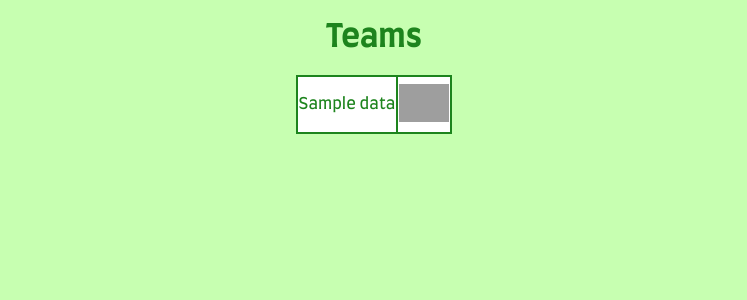
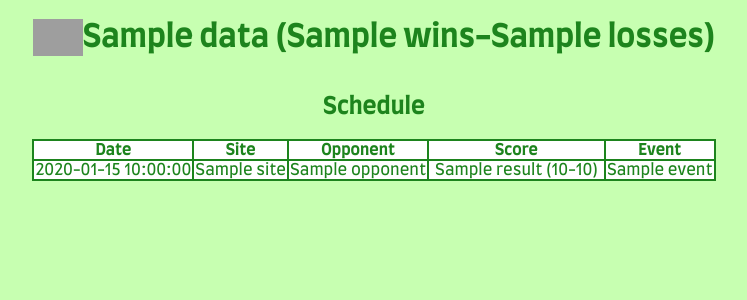
Before and after one commit to wesleyfletcher/leyflet, a Flask app: template templates/pages/teams.html in a window 1280 px wide. Shown: the part 100-400 px from the top of the page, without its empty margins (266-1013 px from the left). Run offline with Flask 3, Linux system fonts and the light colour scheme; the template is opened without the code that fills it: most values are stand-ins (such as "Sample title", 1, 10 or a date in 2020); grey boxes are pictures that could not be loaded.

Commit message:
Added schedule page and reoriented /team urls

```diff
--- a/app.py
+++ b/app.py
@@ -8,10 +8,17 @@ def home():
     return render_template('pages/home.html')
 
 @app.route('/teams/')
-def teams():
-    code = request.args.get('team')
+def teams_list():
+    data = endpoint.teams_list()
 
-    data = endpoint.teams(code)
+    return render_template('pages/teams_list.html', data=data)
+
+@app.route('/teams/<code>')
+def teams(code):
+    season = request.args.get('season')
+    season = int(season) if season else 2025
+
+    data = endpoint.teams(code, season)
 
     return render_template('pages/teams.html', data=data)
 
--- a/database.py
+++ b/database.py
@@ -49,8 +49,6 @@ class database:
 
                 qry = qry.replace(blk[start:end+1], str(kwargs[blk[start+1:end]]))
 
-        print(qry)
-
         sql_file.close()
 
         return self.query(qry)
--- /dev/null
+++ b/static/sql/game_log.sql
@@ -0,0 +1,34 @@
+
+SELECT
+    id, game_date,
+    CASE WHEN neutral THEN 'N' ELSE 'H' END AS site,
+    away_team AS opponent,
+    home_score AS team_score,
+    away_score AS oppt_score,
+    overtimes,
+    event
+
+FROM game
+JOIN complete
+USING (id)
+WHERE home_team = '{name}'
+AND season = {season}
+
+UNION
+
+SELECT
+    id, game_date,
+    CASE WHEN neutral THEN 'N' ELSE 'A' END AS site,
+    home_team AS opponent,
+    away_score AS team_score,
+    home_score AS oppt_score,
+    overtimes,
+    event
+
+FROM game
+JOIN complete
+USING (id)
+WHERE away_team = '{name}'
+AND season = {season}
+
+ORDER BY game_date ASC;
--- a/templates/pages/teams.html
+++ b/templates/pages/teams.html
@@ -1,30 +1,29 @@
 {% extends 'base.html' %}
 {% block content %}
 
-<h1>Teams</h1>
+<div style="display: flex; flex-direction: row; align-items: center;">
+    <img src="/static/logos/{{ data.code }}.png" style="width: 50px; height: 50px; object-fit: contain;">
+    <h1>{{ data.name }} ({{ data.wins }}-{{ data.losses }})</h1>
+</div>
 
-{% if not data.list %}
+<h2>Schedule</h2>
 <table>
     <tr>
-            <td>{{ data.name }}</td>
-            <td><img src="/static/logos/{{ data.code }}.png" style="width: 50px; height: 50px; object-fit: contain;"></td>
+        <th>Date</th>
+        <th>Site</th>
+        <th>Opponent</th>
+        <th>Score</th>
+        <th>Event</th>
     </tr>
-    </table>
-{% else %}
-    <table>
+    {% for game in data.schedule %}
     <tr>
-            <th>Team</th>
-            <th>Code</th>
-            <th>Logo</th>
-        </tr>
-        {% for team in data.teams %}
-            <tr>
-                <td><a href="/teams/?team={{ team.code }}">{{ team.name }}</a></td>
-                <td>{{ team.code }}</td>
-                <td><img src="/static/logos/{{ team.code }}.png" style="width: 50px; height: 50px; object-fit: contain;"></td>
+        <td>{{ game.game_date }}</td>
+        <td>{{ game.site }}</td>
+        <td>{{ game.opponent }}</td>
+        <td><a class="link" href="/games/{{ game.id }}">{{ game.result }} ({{ game.team_score }}-{{ game.oppt_score }})</a></td>
+        <td>{{ game.event }}</td>
     </tr>
     {% endfor %}
 </table>
-{% endif %}
 
 {% endblock %}
```
Also changed, not shown: endpoint.py (+38 -18 lines), templates/pages/teams_list.html (added, +21 -0 lines). Lines whose indentation alone changed are shown as unchanged.
